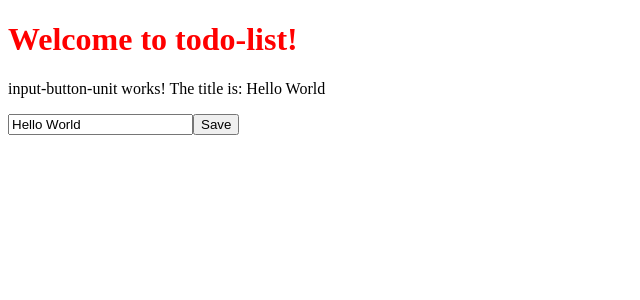
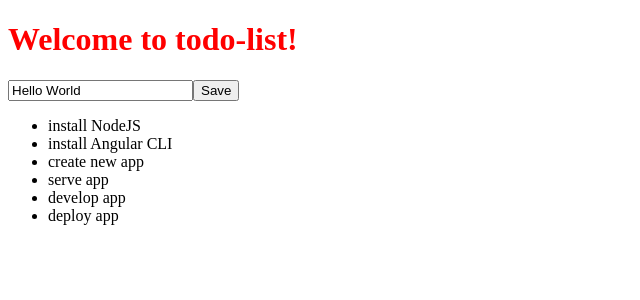
Before and after one commit to JuliKrue/ngGirls-ToDoList, an Angular app: page / in a window 1280 px wide. Shown: the top 300 px of the page, without its empty margins (0-640 px from the left). Built offline with nearby package versions, Linux system fonts and the light colour scheme.

Commit message:
feat(app.component.ts) Todo list created

```diff
--- a/src/app/app.component.ts
+++ b/src/app/app.component.ts
@@ -8,9 +8,26 @@ import { Component, VERSION } from '@angular/core';
     </h1>
 
     <app-input-button-unit></app-input-button-unit>
-  `,
+
+  <ul>
+    <li *ngFor="let todoItem of todoList">
+      {{ todoItem.title }}
+    </li>
+  </ul>
+`,
+
+
   styleUrls: ['./app.component.css']
 })
+
 export class AppComponent {
   title = 'todo-list';
+  todoList = [
+    {title: 'install NodeJS'},
+    {title: 'install Angular CLI'},
+    {title: 'create new app'},
+    {title: 'serve app'},
+    {title: 'develop app'},
+    {title: 'deploy app'},
+  ];
 }
--- a/src/app/input-button-unit/input-button-unit.component.ts
+++ b/src/app/input-button-unit/input-button-unit.component.ts
@@ -3,12 +3,8 @@ import { Component, OnInit } from '@angular/core';
 @Component({
   selector: 'app-input-button-unit',
   template: `
-    <p>
-      input-button-unit works!
-      The title is: {{ title }}
-    </p>
-
-    <input [value]="title"
+    <input #inputElementRef
+            [value]="title"
             (keyup.enter)="changeTitle=$any($event.target).value">
 
     <button (click)="changeTitle('Button Clicked!')">
```
